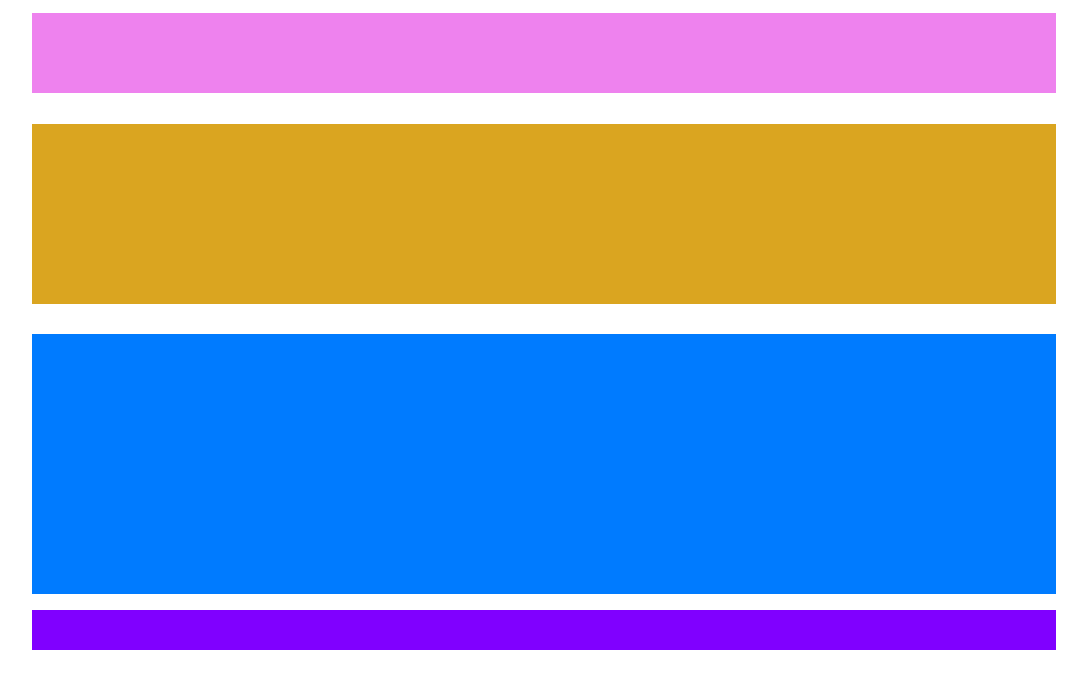
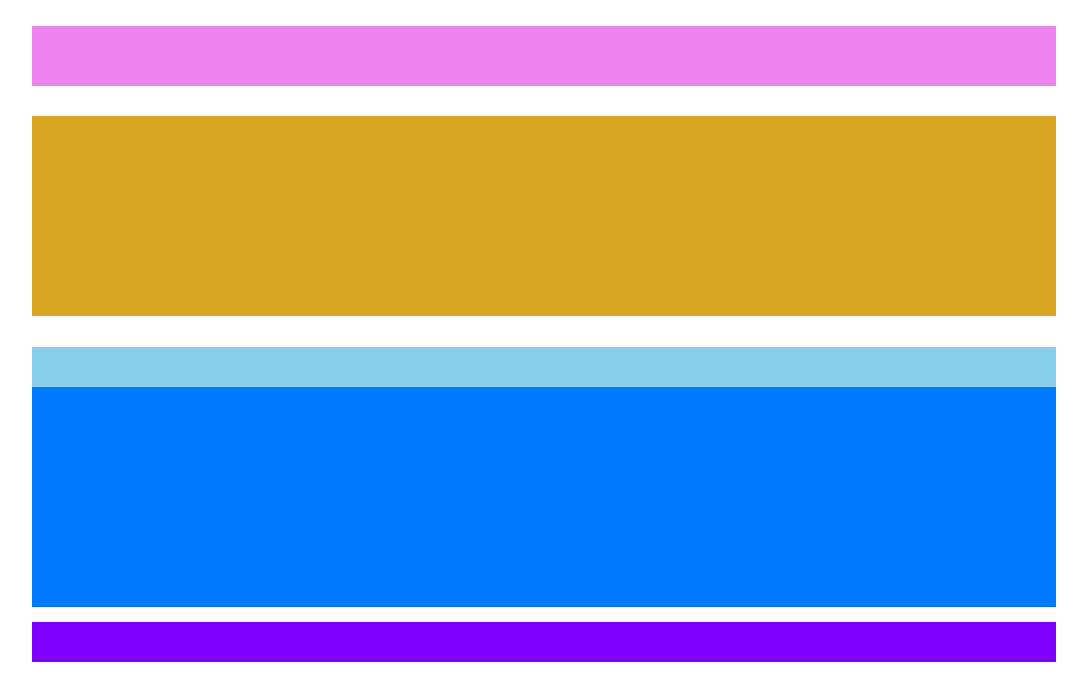
Before and after one commit to Ivztoz8/htmlcss-struttura-wp, a plain HTML site: page index.html in a window 1280 px wide. Shown: the whole page, without its empty margins (96-1183 px from the left). Drawn offline with Linux system fonts and the light colour scheme.

```diff
--- a/assets/css/style.css
+++ b/assets/css/style.css
@@ -11,13 +11,13 @@
 
 body {
     width: 80%;
-    margin: 1% 10% 2%;
+    margin: 2% 10% 2%;
 }
 
 header{
     background-color: violet;
     width: 100%;
-    height: 80px;
+    height: 60px;
 }
 
 footer{
@@ -28,16 +28,22 @@ footer{
 
 /* Set up section tags */
 
-.sec1 {
+#sec1 {
     background-color: goldenrod;
     width: 100%;
-    height: 180px;
+    height: 200px;
 }
 
-.sec2 {
+#sec2 {
     background-color:rgb(0, 123, 255);
     width: 100%;
     height: 260px;
+}
+
+#sec3 {
+    background-color:skyblue;
+    width: 100%;
+    height: 40px;
 }
 
 /* Utility */
--- a/index.html
+++ b/index.html
@@ -12,8 +12,10 @@
     <main>
         <!--Sections-->
 
-        <section class="sec1 margin3"></section>
-        <section class="sec2 margin15"></section>
+        <section id="sec1" class="margin3"></section>
+        <section id="sec2" class="margin15">
+            <div id="sec3" class="margin3"></div>
+        </section>
     </main>
     <footer></footer>
 </body>
```
